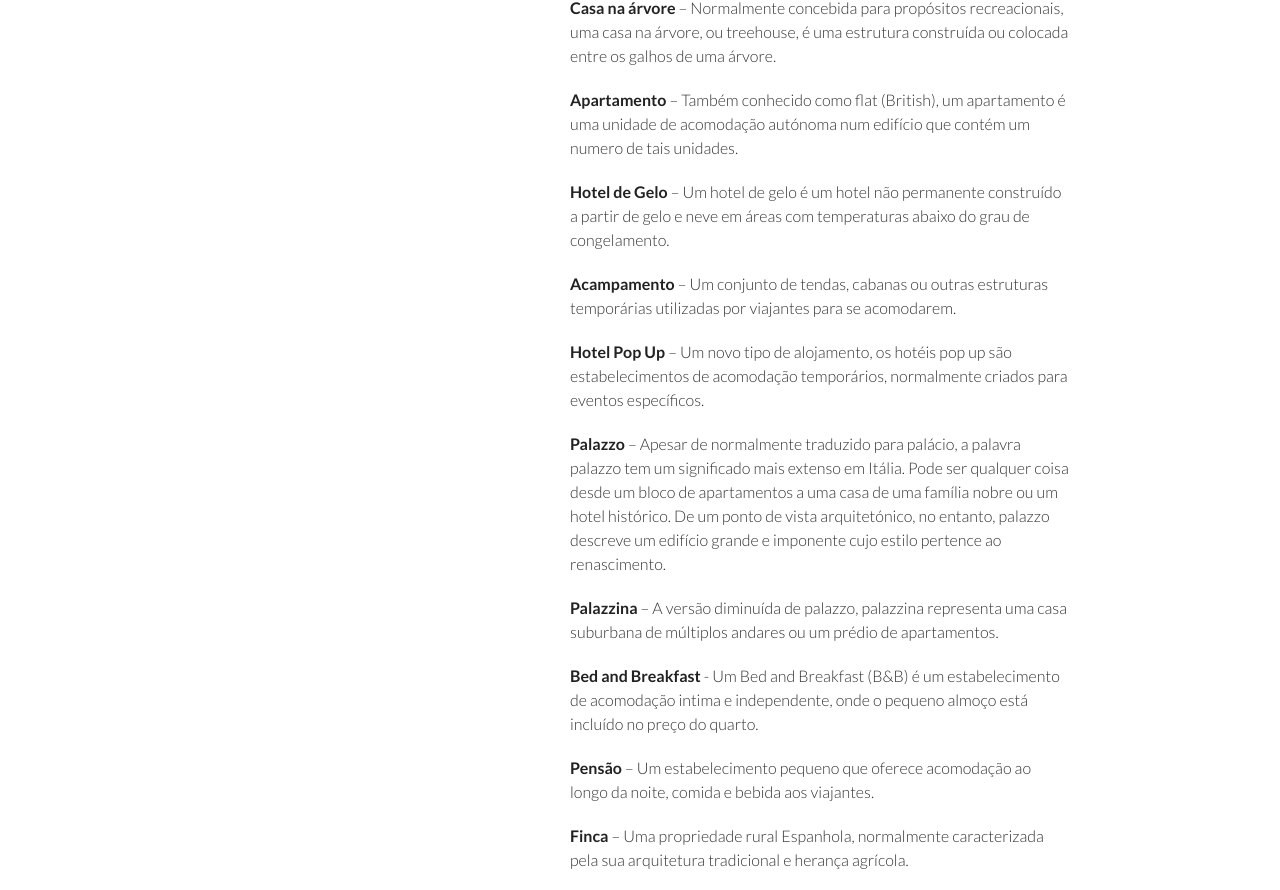
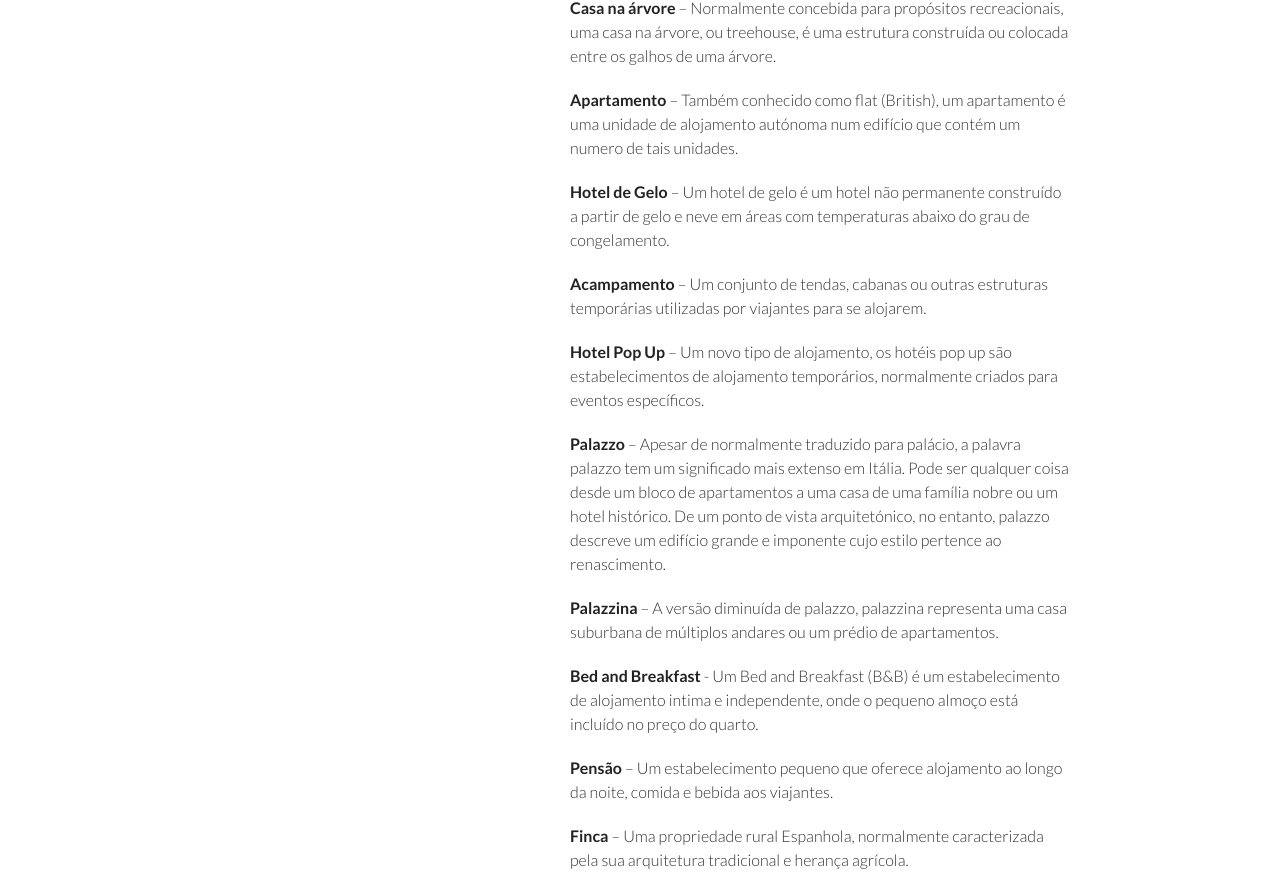
Before and after one commit to artigos/alojamento.pt, a Jekyll site: the page built from _posts/2019-05-13-compreender-os-diferentes-tipos-de-alojamento-para-turismo.md, in a window 1280 px wide and 1400 px high, scrolled down 1910 px. Shown: the part 170-1060 px from the top of the window. Built offline with Jekyll 4.4.1, drawn with Linux system fonts in a browser that asks for light colours; some of the changed text lies outside the part shown.

Commit message:
Adds the word alojamento

```diff
--- a/_posts/2019-05-13-compreender-os-diferentes-tipos-de-alojamento-para-turismo.md
+++ b/_posts/2019-05-13-compreender-os-diferentes-tipos-de-alojamento-para-turismo.md
@@ -41,21 +41,21 @@ Quantos tipos de alojamento é que realmente existem? Não sabemos exatamente, m
 
 **Casa na árvore** – Normalmente concebida para propósitos recreacionais, uma casa na árvore, ou treehouse, é uma estrutura construída ou colocada entre os galhos de uma árvore.
 
-**Apartamento** – Também conhecido como flat (British), um apartamento é uma unidade de acomodação autónoma num edifício que contém um numero de tais unidades.
+**Apartamento** – Também conhecido como flat (British), um apartamento é uma unidade de alojamento autónoma num edifício que contém um numero de tais unidades.
 
 **Hotel de Gelo** – Um hotel de gelo é um hotel não permanente construído a partir de gelo e neve em áreas com temperaturas abaixo do grau de congelamento.
 
-**Acampamento** – Um conjunto de tendas, cabanas ou outras estruturas temporárias utilizadas por viajantes para se acomodarem.
+**Acampamento** – Um conjunto de tendas, cabanas ou outras estruturas temporárias utilizadas por viajantes para se alojarem.
 
-**Hotel Pop Up** – Um novo tipo de alojamento, os hotéis pop up são estabelecimentos de acomodação temporários, normalmente criados para eventos específicos.
+**Hotel Pop Up** – Um novo tipo de alojamento, os hotéis pop up são estabelecimentos de alojamento temporários, normalmente criados para eventos específicos.
 
 **Palazzo** – Apesar de normalmente traduzido para palácio, a palavra palazzo tem um significado mais extenso em Itália. Pode ser qualquer coisa desde um bloco de apartamentos a uma casa de uma família nobre ou um hotel histórico. De um ponto de vista arquitetónico, no entanto, palazzo descreve um edifício grande e imponente cujo estilo pertence ao renascimento.
 
 **Palazzina** – A versão diminuída de palazzo, palazzina representa uma casa suburbana de múltiplos andares ou um prédio de apartamentos.
 
-**Bed and Breakfast** - Um Bed and Breakfast (B&B) é um estabelecimento de acomodação intima e independente, onde o pequeno almoço está incluído no preço do quarto.
+**Bed and Breakfast** - Um Bed and Breakfast (B&B) é um estabelecimento de alojamento intima e independente, onde o pequeno almoço está incluído no preço do quarto.
 
-**Pensão** – Um estabelecimento pequeno que oferece acomodação ao longo da noite, comida e bebida aos viajantes.
+**Pensão** – Um estabelecimento pequeno que oferece alojamento ao longo da noite, comida e bebida aos viajantes.
 
 **Finca** – Uma propriedade rural Espanhola, normalmente caracterizada pela sua arquitetura tradicional e herança agrícola.
 
@@ -73,9 +73,9 @@ Quantos tipos de alojamento é que realmente existem? Não sabemos exatamente, m
 
 **Tenda** – Utilizada ao ar livre, uma tenda é um abrigo portável feita de fabrico e suportada por uma armação ou estacas.
 
-**Cúpula** – Um cúpula é uma cobertura ou edifício de forma hemisférica. Muitos dos hotéis sustentáveis de hoje em dia oferecem acomodações confortáveis em coberturas eco amigáveis feitas de vidro, madeira, neve, ou outros materiais
+**Cúpula** – Um cúpula é uma cobertura ou edifício de forma hemisférica. Muitos dos hotéis sustentáveis de hoje em dia oferecem alojamentos confortáveis em coberturas eco amigáveis feitas de vidro, madeira, neve, ou outros materiais
 
-**Pod** – Em termos de alojamento, um pod é uma estrutura isolada pré-fabricada que providencia acomodação básica.
+**Pod** – Em termos de alojamento, um pod é uma estrutura isolada pré-fabricada que providencia alojamento básico.
 
 **Masseria** – Uma masseria é uma quinta grande e fortificada típica do Sul de Itália, especialmente na região de Puglia. Construídas em quintas, a maior parte destas casas do campo foram transformadas em B&B rústicos, casas de férias autossuficientes, e mesmo hotéis de luxo. Devido ao grande número de masserias, a área costeira entre Bari e Brindisi é às vezes referida como a “costa Masseria”.
 
@@ -107,11 +107,11 @@ Quantos tipos de alojamento é que realmente existem? Não sabemos exatamente, m
 
 **Hotel de Negócios** – Servindo principalmente para viajantes de negócios, os hotéis de negócios estão estrategicamente localizados (centro da cidade, em distritos de negócios, ou perto dos maiores centros de negócios) e vêm equipados com instalações corporativas, tal como salas de conferências, acesso à internet, e opções de catering.
 
-**Hotel de Design** – Um hotel de design é um hotel íntimo e estiloso que enfatiza no design, serviço, e acomodações de luxo. Os seus quartos são delicadamente decorados e normalmente com recurso aos equipamentos de tecnologia mais recentes.
+**Hotel de Design** – Um hotel de design é um hotel íntimo e estiloso que enfatiza no design, serviço, e alojamentos de luxo. Os seus quartos são delicadamente decorados e normalmente com recurso aos equipamentos de tecnologia mais recentes.
 
 **Hacienda** – O termo hacienda é utilizado para descrever um rancho ou uma casa principal numa propriedade de terra em países de língua Espanhola.
 
-**Eco Hotel** – Um Eco hotel é uma acomodação amiga do ambiente destinada a promover o turismo sustentável e a vivência verde através do uso de fontes de energia renováveis, materiais recicláveis, e produção local orgânica. A sua filosofia consiste em minimizar o impacto no ambiente.
+**Eco Hotel** – Um Eco hotel é um alojamento amigo do ambiente destinado a promover o turismo sustentável e a vivência verde através do uso de fontes de energia renováveis, materiais recicláveis, e produção local orgânica. A sua filosofia consiste em minimizar o impacto no ambiente.
 
 **Hotel Cápsula** – Um grande êxito no Japão, o hotel cápsula é um tipo de hotel único que normalmente providencia alojamento barato e básico durante a noite em várias salas funcionais muito pequenas chamadas “cápsulas”.
 
```
Also changed, not shown: other parts of _posts/2019-05-13-compreender-os-diferentes-tipos-de-alojamento-para-turismo.md (+1 -1 lines).
